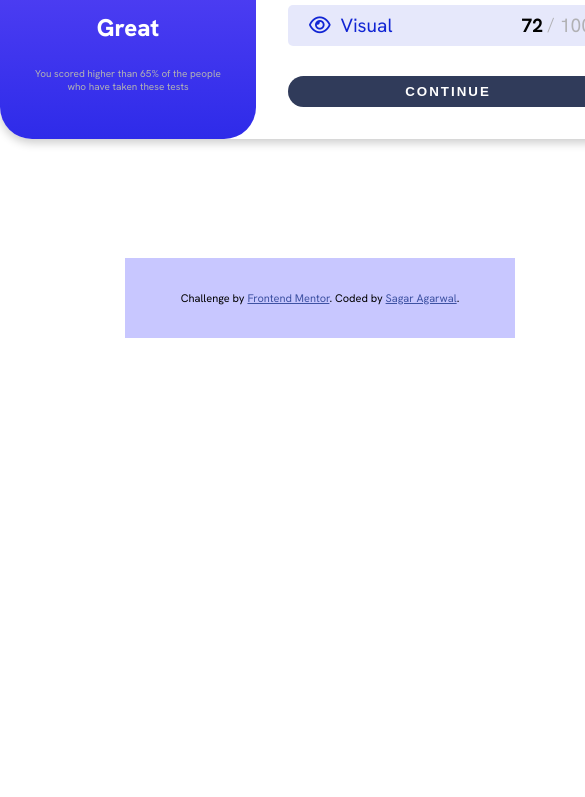
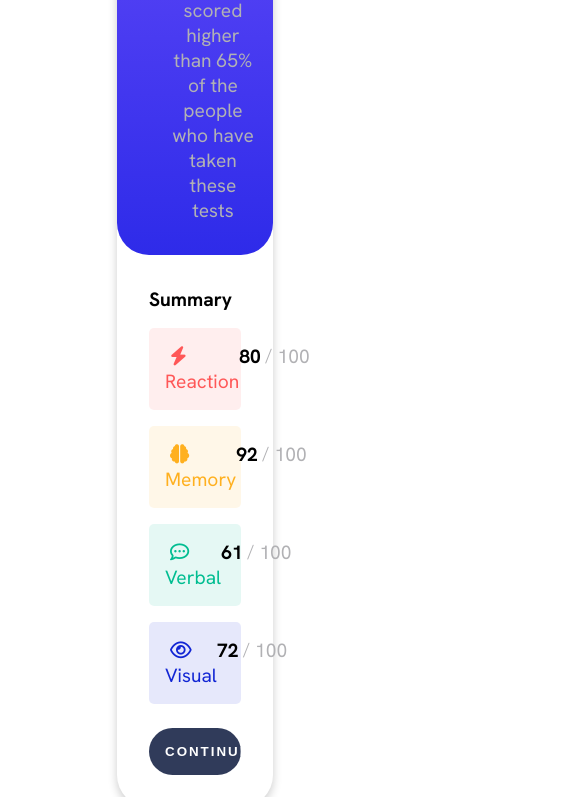
Before and after one commit to Sagar-agarwal/fms-result-summary-components, a plain HTML site: page index.html in a window 390 px wide. Shown: the part 506-1303 px from the top of the page, 585 px wide, since content can reach past the window. Before the commit the page ends 844 px from the top, so only its background shows below. Drawn offline with Linux system fonts and the light colour scheme.

Commit message:
Responsivness added to component

```diff
--- a/css/sass/base/_reset.scss
+++ b/css/sass/base/_reset.scss
@@ -10,10 +10,10 @@
 
 body {
 	font-size: 62.5%;
-	height: 100vh;
+	min-height: 100vh;
 	font-family: 'Hanken Grotesk', sans-serif;
 	display: flex;
-	flex-flow: column wrap;
-	justify-content: space-between;
+	flex-direction: column;
+	justify-content: center;
 	align-items: center;
 }
--- a/css/sass/components/_result.scss
+++ b/css/sass/components/_result.scss
@@ -1,11 +1,10 @@
 .result-component {
-	// align-self: center;
-	// border: 1px solid black;
 	display: flex;
 	border-radius: 2rem;
 	box-shadow: 0px 4px 10px rgba($color-black, 0.2);
 	width: 40rem;
 	aspect-ratio: 16/9;
+	margin-bottom: 2rem;
 }
 
 .result {
@@ -162,3 +161,39 @@
 		background: $gradient-purple;
 	}
 }
+
+@media screen and (max-width: $screen-desktop) {
+	.result-component {
+		flex-direction: column;
+		width: 40%;
+	}
+
+	.result {
+		&__feedback-detailed--text {
+			font-size: 1.2rem;
+			max-width: 100%;
+		}
+	}
+
+	.summary {
+		&__details {
+			margin-bottom: 1rem;
+		}
+
+		&__detail {
+			&-red,
+			&-green,
+			&-blue,
+			&-yellow {
+				margin: 0.5rem 0;
+				padding: 1rem 1rem;
+				border-radius: 5px;
+			}
+		}
+
+		// Buttons
+		[class^='btn-'] {
+			padding: 1rem 1rem;
+		}
+	}
+}
--- a/css/sass/layout/_footer.scss
+++ b/css/sass/layout/_footer.scss
@@ -1,10 +1,12 @@
 .footer {
+	order: 3;
 	display: flex;
 	height: 5rem;
 	width: 100%;
 	background: $color-lavender-light;
 	display: flex;
 	align-items: center;
+	align-self: end;
 	justify-content: center;
 }
 
--- a/css/sass/pages/_home.scss
+++ b/css/sass/pages/_home.scss
@@ -0,0 +1,6 @@
+.component {
+	flex: 1;
+	display: flex;
+	align-items: center;
+	justify-content: center;
+}
--- a/css/style.css
+++ b/css/style.css
@@ -10,11 +10,11 @@
 
 body {
   font-size: 62.5%;
-  height: 100vh;
+  min-height: 100vh;
   font-family: 'Hanken Grotesk', sans-serif;
   display: flex;
-  flex-flow: column wrap;
-  justify-content: space-between;
+  flex-direction: column;
+  justify-content: center;
   align-items: center; }
 
 .result-component {
@@ -22,7 +22,8 @@ body {
   border-radius: 2rem;
   box-shadow: 0px 4px 10px rgba(0, 0, 0, 0.2);
   width: 40rem;
-  aspect-ratio: 16/9; }
+  aspect-ratio: 16/9;
+  margin-bottom: 2rem; }
 
 .result {
   display: flex;
@@ -138,13 +139,31 @@ body {
   .btn-continue:hover {
     background: linear-gradient(to bottom, #7857ff, #2e2be9); }
 
+@media screen and (max-width: 1440px) {
+  .result-component {
+    flex-direction: column;
+    width: 40%; }
+  .result__feedback-detailed--text {
+    font-size: 1.2rem;
+    max-width: 100%; }
+  .summary__details {
+    margin-bottom: 1rem; }
+  .summary__detail-red, .summary__detail-green, .summary__detail-blue, .summary__detail-yellow {
+    margin: 0.5rem 0;
+    padding: 1rem 1rem;
+    border-radius: 5px; }
+  .summary [class^='btn-'] {
+    padding: 1rem 1rem; } }
+
 .footer {
+  order: 3;
   display: flex;
   height: 5rem;
   width: 100%;
   background: #c8c7ff;
   display: flex;
   align-items: center;
+  align-self: end;
   justify-content: center; }
 
 .attribution {
@@ -162,3 +181,9 @@ body {
   background-clip: text;
   -webkit-background-clip: text;
   text-shadow: 4px 4px 6px rgba(0, 0, 0, 0.2); }
+
+.component {
+  flex: 1;
+  display: flex;
+  align-items: center;
+  justify-content: center; }
--- a/index.html
+++ b/index.html
@@ -14,6 +14,7 @@
 		<header class="header">
 			<h1 class="header__heading">Result Component</h1>
 		</header>
+		<section class="component">
 			<div class="result-component">
 				<div class="result">
 					<h1 class="result__heading">Your Result</h1>
@@ -54,7 +55,9 @@
 						</div>
 						<div class="summary__detail-green">
 							<div class="summary__detail-topic">
-							<span class="summary__detail-topic--icon"><i class="fa-regular fa-comment-dots"></i></span>
+								<span class="summary__detail-topic--icon"
+									><i class="fa-regular fa-comment-dots"></i
+								></span>
 								<span class="summary__detail-topic--text">Verbal</span>
 							</div>
 							<div class="summary__detail-marks">
@@ -78,6 +81,7 @@
 					</div>
 				</div>
 			</div>
+		</section>
 
 		<footer class="footer">
 			<div class="attribution">
```
Lines whose indentation alone changed are shown as unchanged.
